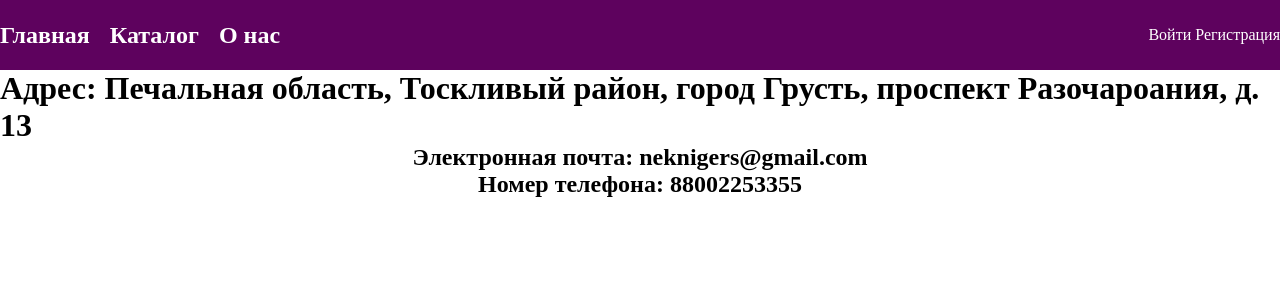
After one commit to Sht0neg/DjangoStudy, a Django app: page /products/about/ in a window 1280 px wide. The commit adds this page. Shown: the top 300 px of the page. Run offline with Django 5.2, Linux system fonts and the light colour scheme.

Commit message:
Added contact information page

```diff
--- a/products/urls.py
+++ b/products/urls.py
@@ -7,4 +7,5 @@ urlpatterns = [
     path("all-authors/", api_get_all_author, name="api_all_authors"),
     path("<int:pk>/", book_card, name="book"),
     path("author/<int:pk>", author_card, name="author"),
+    path("about/", about, name="about"),
 ]
--- a/products/views.py
+++ b/products/views.py
@@ -24,6 +24,9 @@ def book_card(request: HttpRequest, pk: int):
         return render(request, "book_card.html", {"book":book, "author":author})
     return reverse("catalog")
 
+def about(req):
+    return render(req, "about.html")
+
 def author_card(request: HttpRequest, pk: int):
     print(pk)
     if (pk):
--- /dev/null
+++ b/templates/about.html
@@ -0,0 +1,6 @@
+{% extends "base.html" %}
+{% block main %}
+<h1>Адрес: Печальная область, Тоскливый район, город Грусть, проспект Разочароания, д. 13</h1>
+<h2>Электронная почта: neknigers@gmail.com</h2>
+<h2>Номер телефона: 88002253355</h2>
+{% endblock main %}
--- a/templates/base.html
+++ b/templates/base.html
@@ -11,7 +11,7 @@
         <nav>
             <a href="{% url 'index' %}"><h1>Главная</h1></a>
             <a href="{% url 'catalog' %}"><h1>Каталог</h1></a>
-            <a href=""><h1>О нас</h1></a>
+            <a href="{% url 'about' %}"><h1>О нас</h1></a>
         </nav>
         <div class="auth">
             {% if user.is_authenticated %}
```
Also changed, not shown: README.md.
